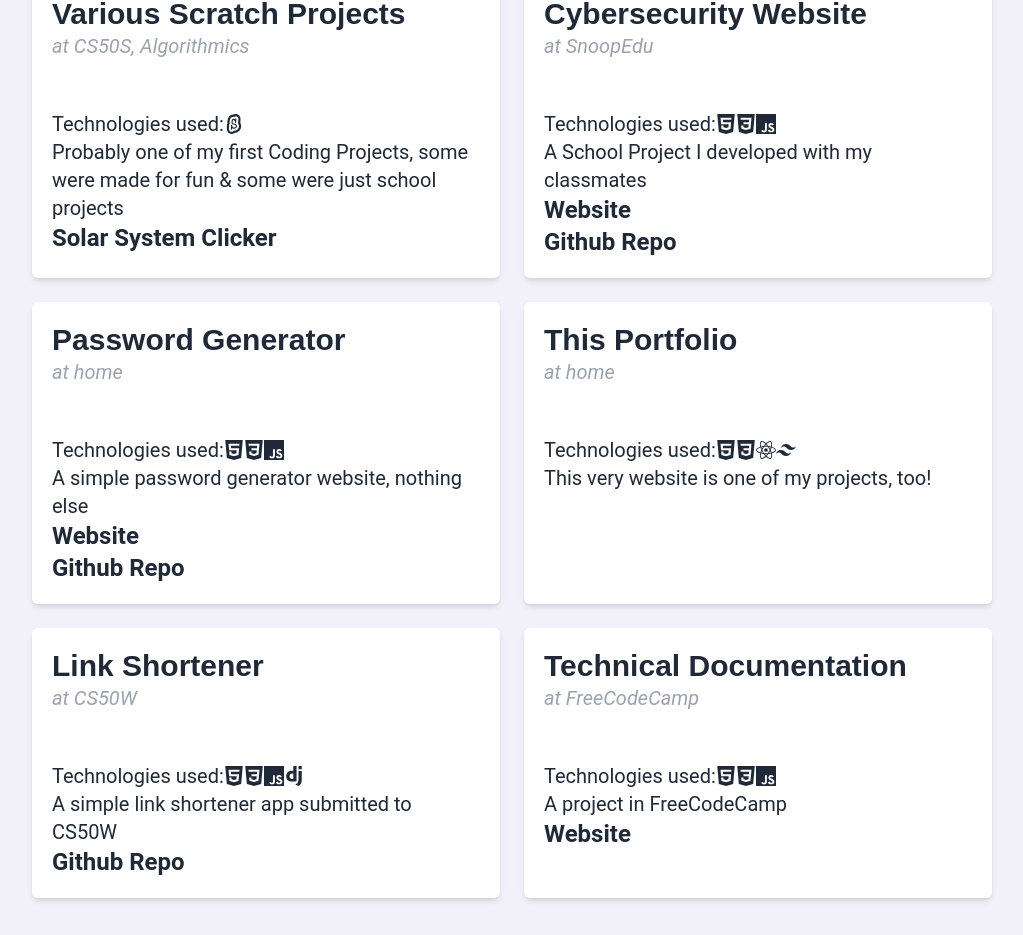
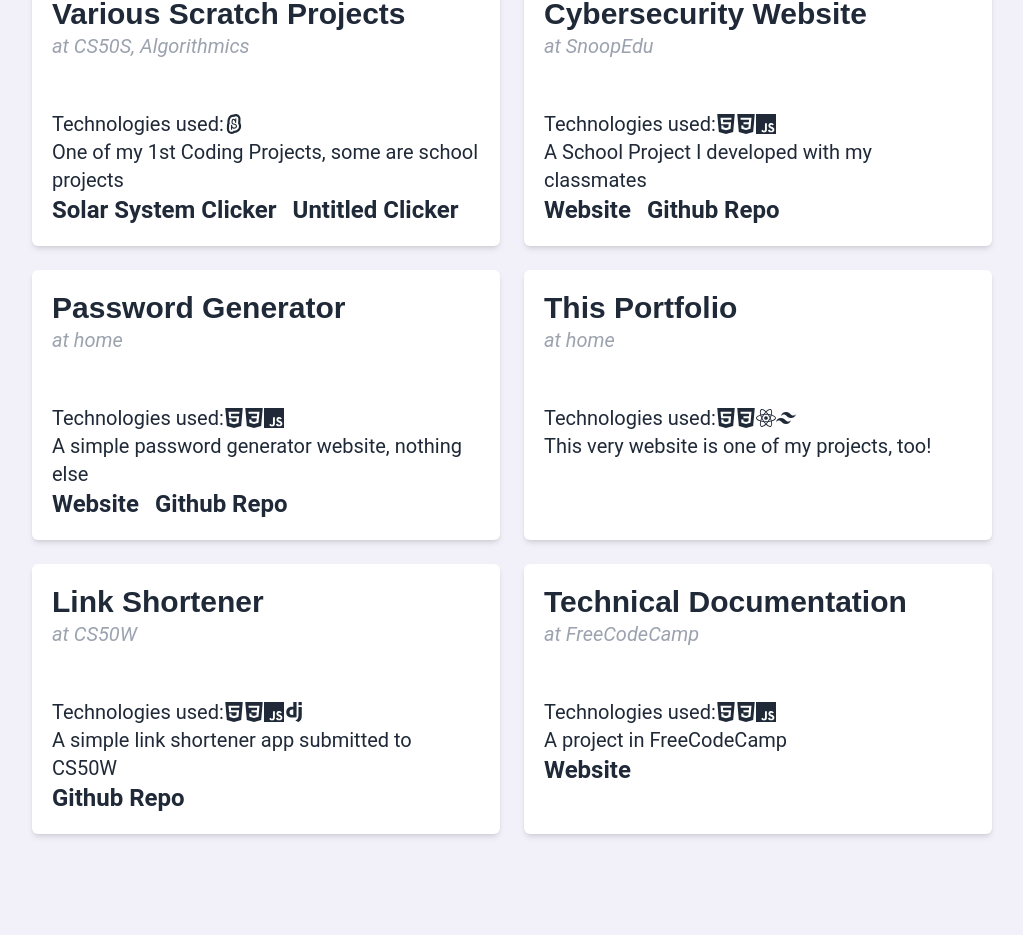
Before and after one commit to VirakbothSoth/Virakboths-Website, a React (Vite) app: page / in a window 1280 px wide. Shown: the part 6625-7560 px from the top of the page, without its empty margins (128-1151 px from the left). Built offline with nearby package versions, Linux system fonts and the light colour scheme.

Commit message:
Update Projects.jsx

```diff
--- a/src/components/Projects.jsx
+++ b/src/components/Projects.jsx
@@ -21,13 +21,21 @@ const Schools = () => {
               <p className="text-xl flex items-center">
                 Technologies used: <SiScratch />
               </p>
-              <p className="text-xl">Probably one of my first Coding Projects, some were made for fun & some were just school projects</p>
+              <p className="text-xl">One of my 1st Coding Projects, some are school projects</p>
+              <div className='flex gap-4'>
                 <a
                 href="https://scratch.mit.edu/projects/787673812"
                 className="font-bold text-b"
                 >
                 Solar System Clicker
                 </a>
+                <a
+                href="https://scratch.mit.edu/projects/782982623"
+                className="font-bold text-b"
+                >
+                Untitled Clicker
+                </a>
+              </div>
             </div>
             <div
               className="p-5 bg-white shadow-md rounded-md hover:shadow-xl hover:p-10 duration-500"
@@ -42,6 +50,7 @@ const Schools = () => {
                 Technologies used: <SiHtml5 /><SiCss3 /><SiJavascript />
               </p>
               <p className="text-xl">A School Project I developed with my classmates</p>
+              <div className='flex gap-4'>
                 <a
                 href="/projects/cybersecurity"
                 className="font-bold text-b"
@@ -54,6 +63,7 @@ const Schools = () => {
                 >
                 Github Repo
                 </a>
+              </div>
             </div>
             <div
               className="p-5 bg-white shadow-md rounded-md hover:shadow-xl hover:p-10 duration-500"
@@ -68,6 +78,7 @@ const Schools = () => {
                 Technologies used: <SiHtml5 /><SiCss3 /><SiJavascript />
               </p>
               <p className="text-xl">A simple password generator website, nothing else</p>
+              <div className='flex gap-4'>
                 <a
                 href="/projects/passgen"
                 className="font-bold text-b"
@@ -80,6 +91,7 @@ const Schools = () => {
                 >
                 Github Repo
                 </a>
+              </div>
             </div>
             <div
               className="p-5 bg-white shadow-md rounded-md hover:shadow-xl hover:p-10 duration-500"
```
Lines whose indentation alone changed are shown as unchanged.
